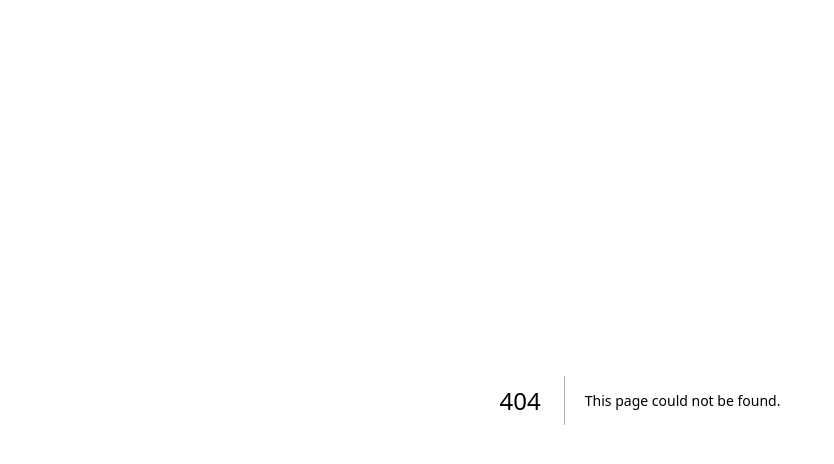
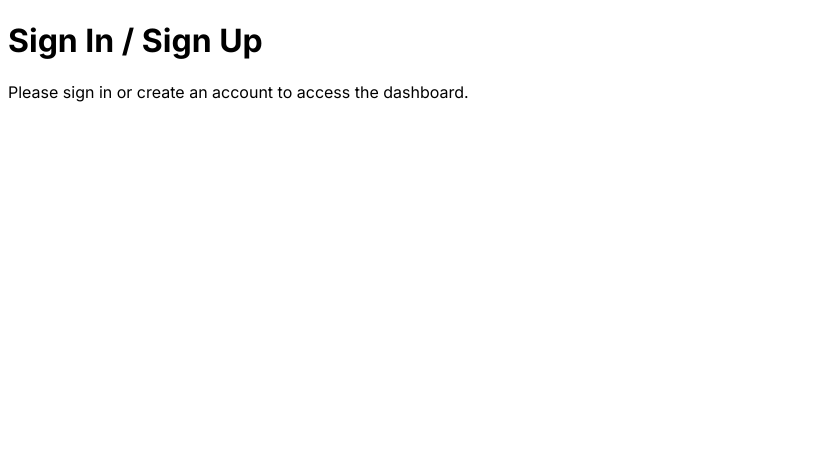
Before and after one commit to moseslovesemail/free-the-brave-app, a Next.js app: page /auth in a window 1280 px wide. Before the commit this address had no page. Shown: the top 464 px of the page, without its empty margins (0-834 px from the left). Built offline with nearby package versions, Linux system fonts and the light colour scheme.

Commit message:
feat: add auth page

```diff
--- /dev/null
+++ b/app/auth/page.tsx
@@ -0,0 +1,8 @@
+export default function Page() {
+  return (
+    <main className="p-8">
+      <h1 className="text-2xl font-bold mb-4">Sign In / Sign Up</h1>
+      <p>Please sign in or create an account to access the dashboard.</p>
+    </main>
+  );
+}
```
